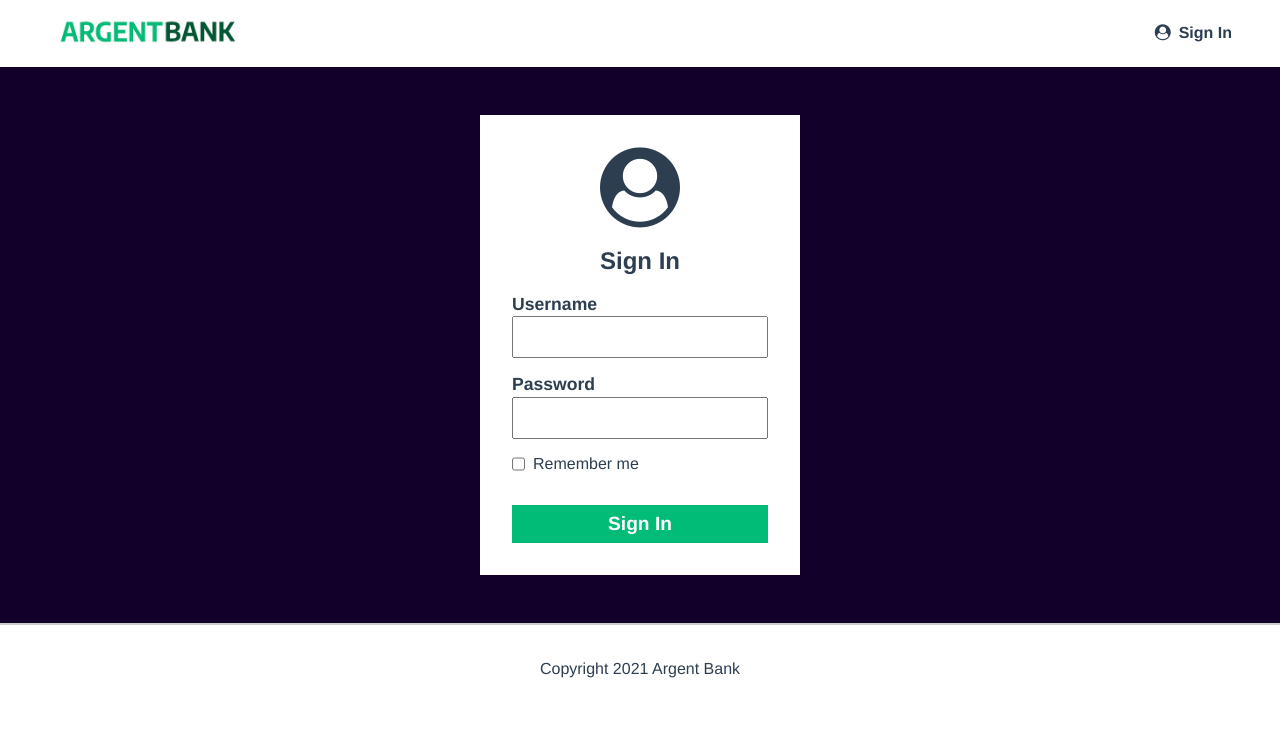
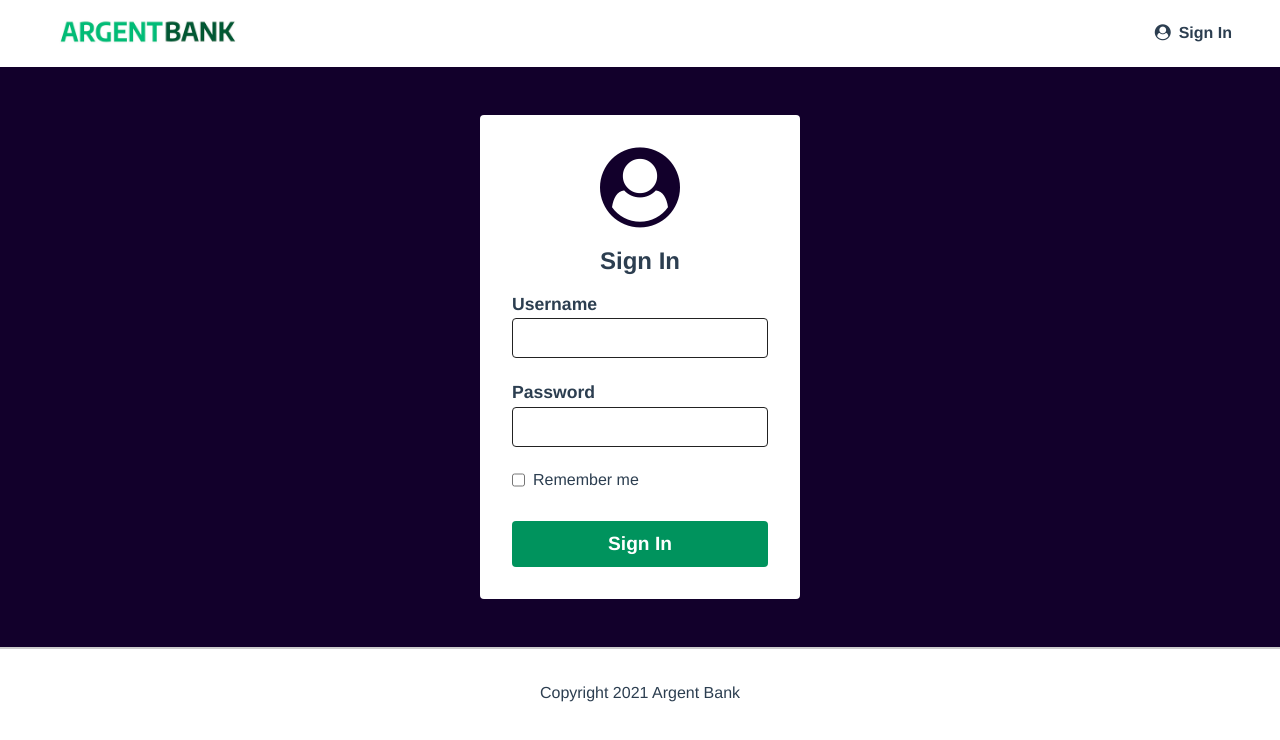
Before and after one commit to logic-fabric/LoicMangin_13_25072021, a React (Create React App) app: page /login in a window 1280 px wide. Shown: the top 740 px of the page. Built offline with nearby package versions, Linux system fonts and the light colour scheme.

Commit message:
style: some UI improvments

```diff
--- a/src/components/Banners/Banners.jsx
+++ b/src/components/Banners/Banners.jsx
@@ -41,6 +41,7 @@ const HeroBannerCard = styled.section`
 
   width: 22.5rem;
   padding: 2rem;
+  border-radius: 0.25rem;
 
   text-align: left;
 
--- a/src/components/Cards/Cards.jsx
+++ b/src/components/Cards/Cards.jsx
@@ -29,7 +29,7 @@ const PictoCardContainer = styled.article`
   h3 {
     margin: 1.25rem 0 0.5rem 0;
 
-    color: ${styleVar.neutral900};
+    color: ${styleVar.primary700};
     font-size: 1.25rem;
     font-weight: 700;
   }
--- a/src/components/LoginForm/LoginForm.jsx
+++ b/src/components/LoginForm/LoginForm.jsx
@@ -32,12 +32,12 @@ const LabeledInput = styled.div`
   display: flex;
   flex-direction: column;
 
-  margin: 0 0 1rem 0;
+  margin: 0 0 1.5rem 0;
 
   text-align: left;
 
   label {
-    margin: 0 0 0.125rem 0;
+    margin: 0 0 0.25rem 0;
 
     font-size: 1.1rem;
     font-weight: 700;
@@ -45,6 +45,8 @@ const LabeledInput = styled.div`
 
   input {
     padding: 0.5rem;
+    border: 1px solid ${styleVar.neutral900};
+    border-radius: 0.25rem;
 
     font-size: 1.2rem;
   }
@@ -67,14 +69,20 @@ const SignInButton = styled.button`
 
   width: 100%;
   margin: 2rem 0 0 0;
-  padding: 0.5rem;
+  padding: 0.75rem;
   border: none;
+  border-radius: 0.25rem;
 
   color: white;
   font-size: 1.2rem;
   font-weight: 700;
 
-  background: ${styleVar.primary500};
+  background: ${styleVar.primary600};
 
   cursor: pointer;
+  transition: all 300ms;
+
+  &:hover {
+    background: ${styleVar.primary700};
+  }
 `;
--- a/src/pages/Login/Login.jsx
+++ b/src/pages/Login/Login.jsx
@@ -28,10 +28,12 @@ const LoginFormContainer = styled.section`
   width: 20rem;
   margin: 0 auto;
   padding: 2rem;
+  border-radius: 0.25rem;
 
   background: white;
 
   i {
+    color: ${styleVar.secondary900};
     font-size: 5rem;
   }
 `;
--- a/src/utils/styleVariables.js
+++ b/src/utils/styleVariables.js
@@ -1,5 +1,6 @@
 export const styleVar = {
   primary500: "#00bc77",
+  primary600: "#00935d",
   primary700: "#005834",
 
   secondary900: "#12002b",
```
